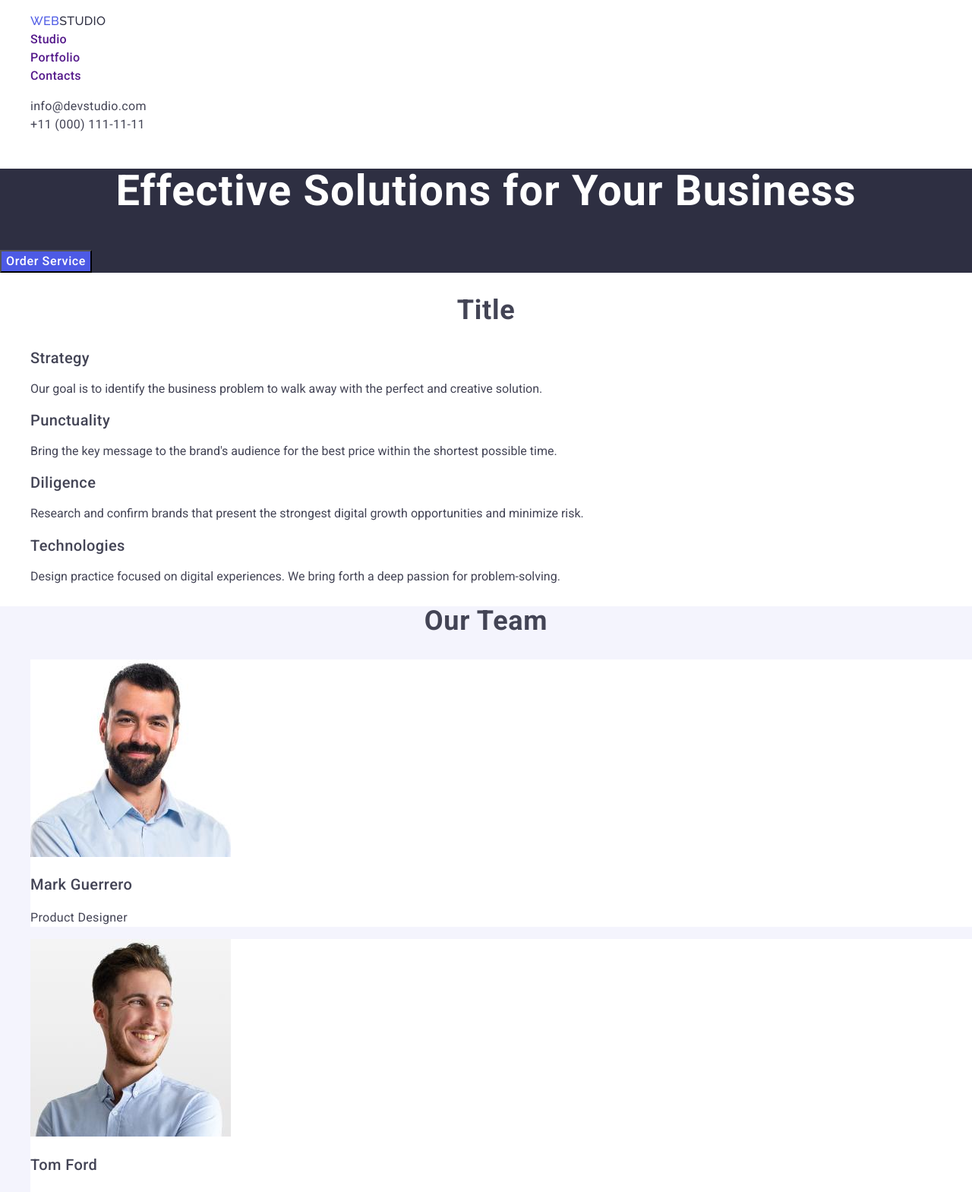
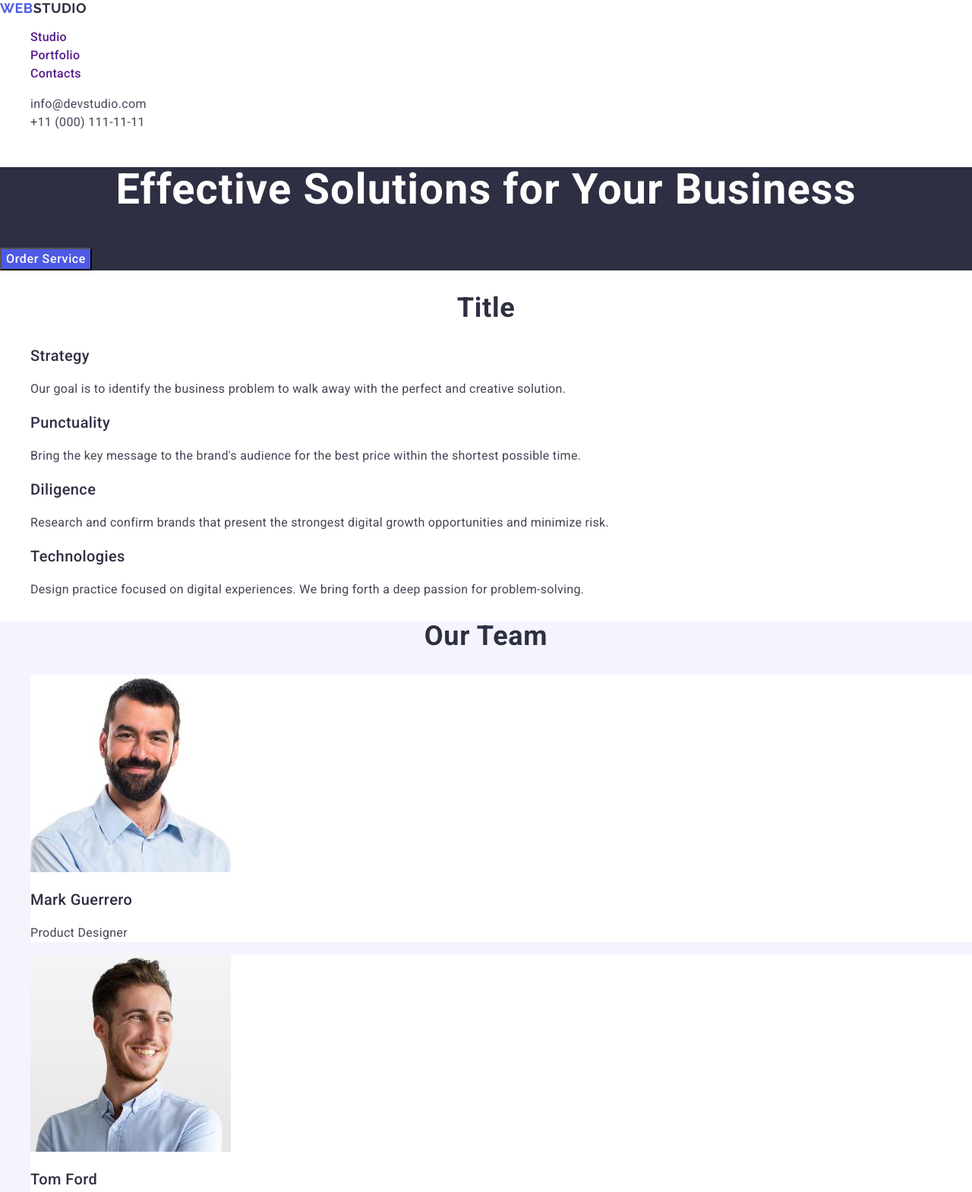
Before and after one commit to Mioshanika/goit-markup-hw-02, a plain HTML site: page index.html in a window 1280 px wide. Shown: the top 1569 px of the page at 76% size. Drawn offline with nearby package versions, Linux system fonts and the light colour scheme.

Commit message:
Update html/css

```diff
--- a/css/styles.css
+++ b/css/styles.css
@@ -18,7 +18,7 @@ ul {
     text-transform: uppercase;
     color: #4d5ae5;
 }
-.headr-logo span {
+.headrspan {
     color: #2e2f42;
 }
 .main-menu a {
@@ -80,7 +80,9 @@ ul {
 .team-cards li {
     background-color: #fff;
 }
-.team-cards p {
+.team-cards p,
+.project-cards p,
+.principles p {
     font-size: 16px;
     line-height: 1.5;
     letter-spacing: .02em;
@@ -101,12 +103,14 @@ h2 {
     letter-spacing: .02em;
     text-align: center;
     text-transform: capitalize;
+    color: #2e2f42;
 }
 h3 {
     font-weight: 500;
     font-size: 20px;
     line-height: 1.2;
     letter-spacing: .02em;
+    color: #2e2f42;
 }
 .footr {
     background-color: #2e2f42;
@@ -120,7 +124,7 @@ h3 {
     text-transform: uppercase;
     color: #4d5ae5;
 }
-.footr-logo span {
+.footrspan {
     color: #f4f4fd;
 }
 .footr-note {
--- a/index.html
+++ b/index.html
@@ -16,8 +16,9 @@
   <body>
     <header>
       <nav>
+        <a class="headr-logo" href="./index.html">Web<span class="headrspan">Studio</span></a>
         <ul class="main-menu">
-          <li><a class="headr-logo" href="./index.html">Web<span>Studio</span></a></li>
+          <li></li>
           <li><a href="">Studio</a></li>
           <li><a href="">Portfolio</a></li>
           <li><a href="">Contacts</a></li>
@@ -33,16 +34,16 @@
     <main>
       <!-- Motto -->
       <section class="sectn-motto">
-        <h1>Effective Solutions for Your Business</h1>
+        <h1 class="hdrone">Effective Solutions for Your Business</h1>
         <button class="order-btn" type="button">Order Service</button>
       </section>
       <!-- Principles -->
       <section>
         <h2>Title</h2>
-        <ul>
+        <ul class="principles">
           <li>
-            <h3>Strategy</h3>
-            <p class="details">
+            <h3 class="hdrthree">Strategy</h3>
+            <p class="principles-p">
               Our goal is to identify the business problem to walk away with the perfect and creative solution.
             </p>
           </li>
@@ -68,12 +69,12 @@
       </section>
       <!-- Team -->
       <section class="sectn-team">
-        <h2>Our Team</h2>
+        <h2 class="hdrtwo">Our Team</h2>
         <ul class="team-cards">
-          <li>
+          <li class="team-cards-li">
             <img src="./images/img-3.jpg" alt="Mark Guerrero's photo" width="264">
-            <h3>Mark Guerrero</h3>
-            <p>Product Designer</p>
+            <h3 class="hdrthree">Mark Guerrero</h3>
+            <p class="team-cards-p">Product Designer</p>
           </li>
           <li>
             <img src="./images/img-2.jpg" alt="Tom Ford's photo" width="264">
@@ -94,11 +95,11 @@
       </section>
       <!-- Portfolio -->
       <section>
-        <h2>Our Portfolio</h2>
-        <ul>
+        <h2 class="hdrtwo">Our Portfolio</h2>
+        <ul class="poject-cards">
           <li>
             <img src="./images/pf-pic1.jpg" alt="Portfolio project picture" width="360">
-            <h3>Banking App</h3>
+            <h3 class="hdrthree">Banking App</h3>
             <p class="details">App</p>
           </li>
           <li>
@@ -130,7 +131,7 @@
       </section>
     </main>
     <footer class="footr">
-      <a class="footr-logo" href="./index.html">Web<span>Studio</span></a>
+      <a class="footr-logo" href="./index.html">Web<span class="footrspan">Studio</span></a>
       <p class="footr-note">
         Increase the flow of customers and sales for your business with digital marketing & growth solutions.
       </p>
```
